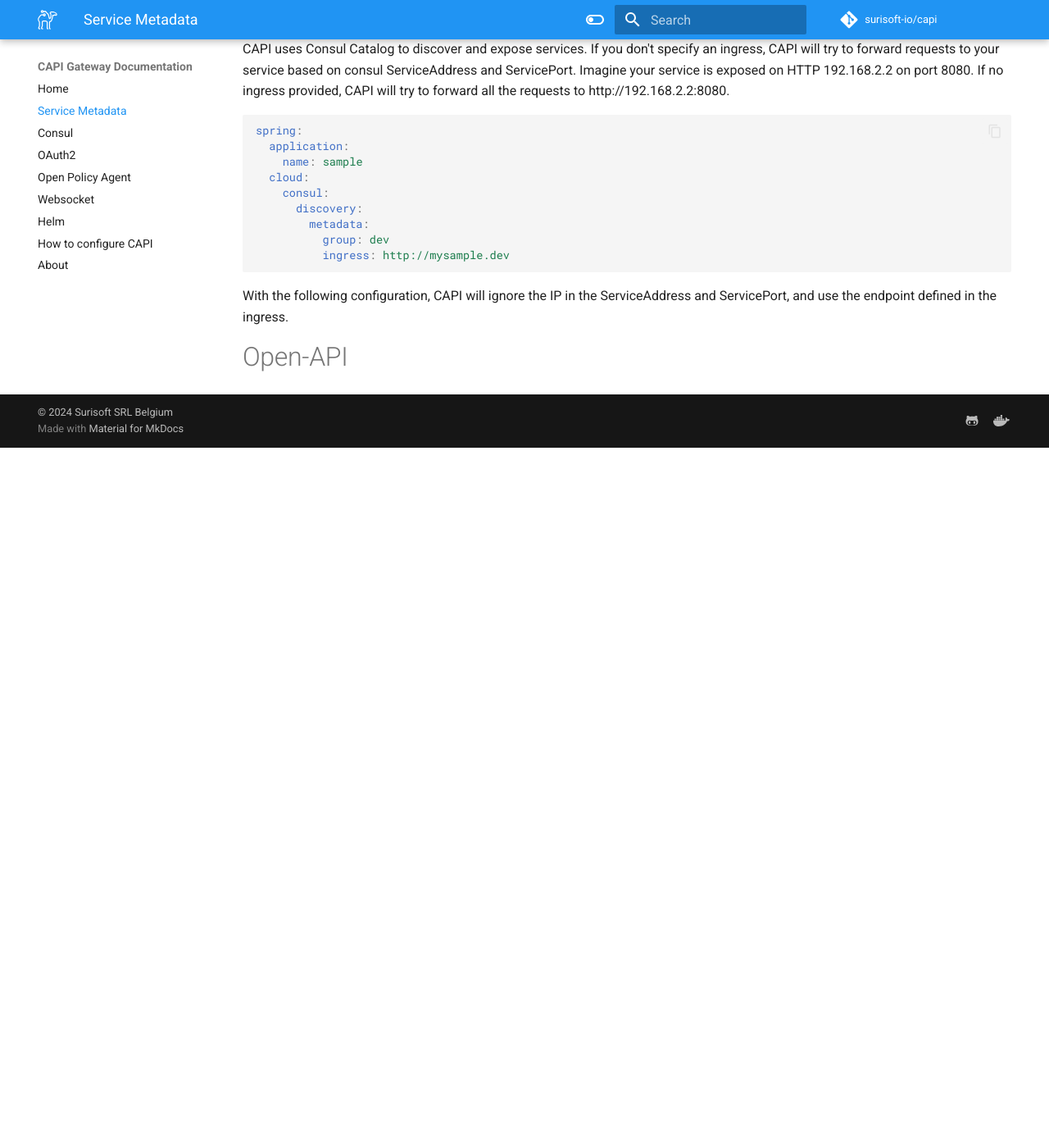
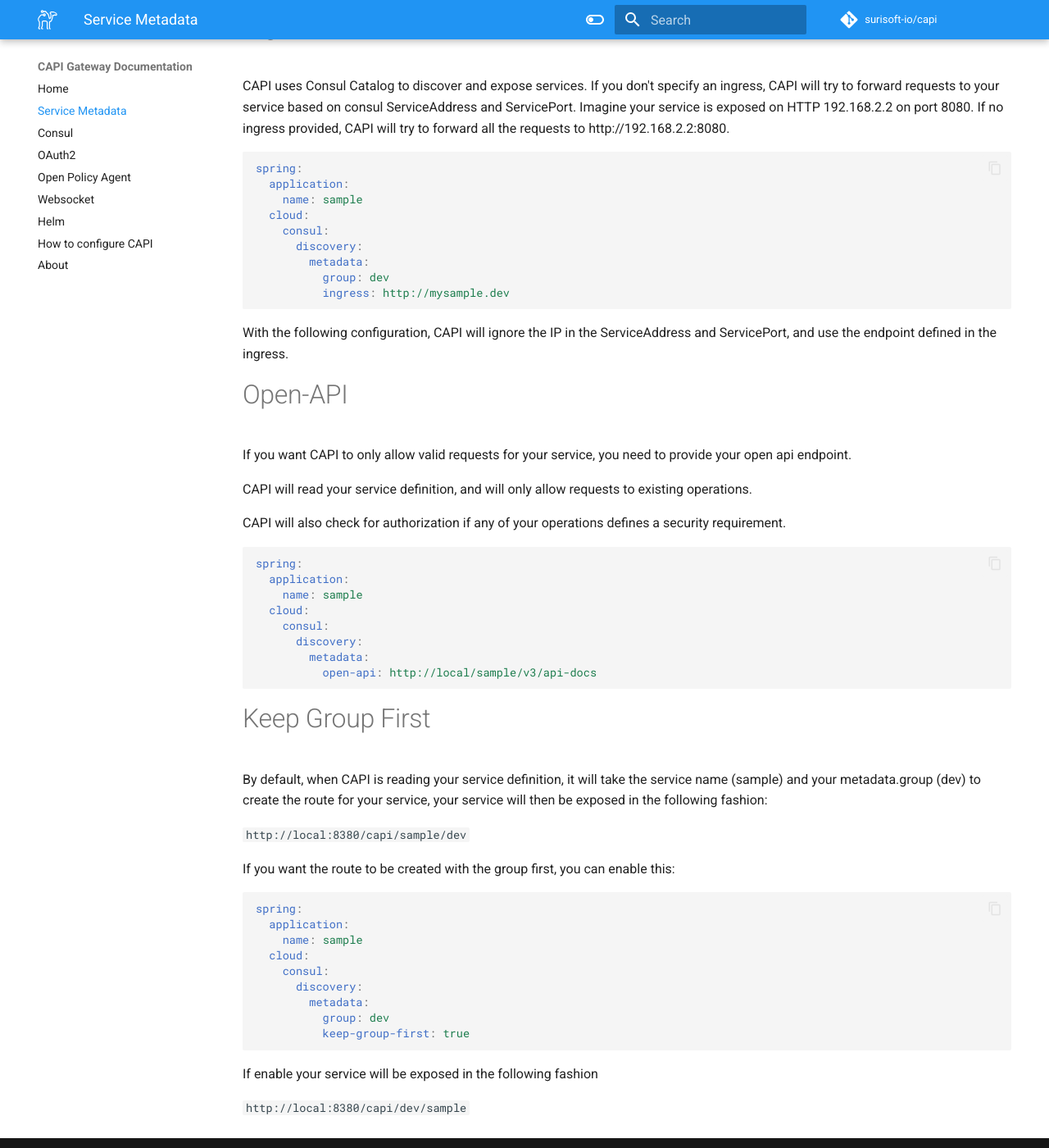
Before and after one commit to surisoft-io/capi-docs, an MkDocs documentation site: the page built from docs/meta.md, in a window 1280 px wide and 1400 px high, scrolled down 1672 px. Shown: the whole window at 82% size. Built offline with MkDocs 1.6.1 and Material for MkDocs 9.7.7, drawn with Linux system fonts in a browser that asks for light colours; comment, search, counter and statistics services are not loaded; before the commit the page ends 2218 px from its top, so only the background shows below that; some of the changed text lies outside the part shown.

Commit message:
Updating Metadata

````diff
--- a/docs/meta.md
+++ b/docs/meta.md
@@ -20,7 +20,7 @@ Here you have a full list of all the metadata available:
 | `open-api`           | :material-close: | null            |
 | `opa-rego`           | :material-close: | null            |
 | `namespace`          | :material-close: | null            |
-
+| `keep-group-first`   | :material-close: | false           |
 
 ??? Note
 
@@ -79,3 +79,40 @@ spring:
 With the following configuration, CAPI will ignore the IP in the ServiceAddress and ServicePort, and use the endpoint defined in the ingress.
 
 # Open-API
+If you want CAPI to only allow valid requests for your service, you need to provide your open api endpoint.
+
+CAPI will read your service definition, and will only allow requests to existing operations.
+
+CAPI will also check for authorization if any of your operations defines a security requirement.
+```yaml
+spring:
+  application:
+    name: sample
+  cloud:
+    consul:
+      discovery:
+        metadata:
+          open-api: http://local/sample/v3/api-docs
+```
+
+# Keep Group First
+By default, when CAPI is reading your service definition, it will take the service name (sample) and your metadata.group (dev) to create the route for your service, your service will then be exposed in the following fashion:
+
+`http://local:8380/capi/sample/dev`
+
+If you want the route to be created with the group first, you can enable this:
+
+```yaml
+spring:
+  application:
+    name: sample
+  cloud:
+    consul:
+      discovery:
+        metadata:
+          group: dev
+          keep-group-first: true
+```
+If enable your service will be exposed in the following fashion
+
+`http://local:8380/capi/dev/sample`
````
Also changed, not shown: docs/config.md (+24 -8 lines), docs/consul.md (+26 -6 lines), docs/index.md (+2 -1 lines), docs/properties.md (added, +126 -0 lines).
